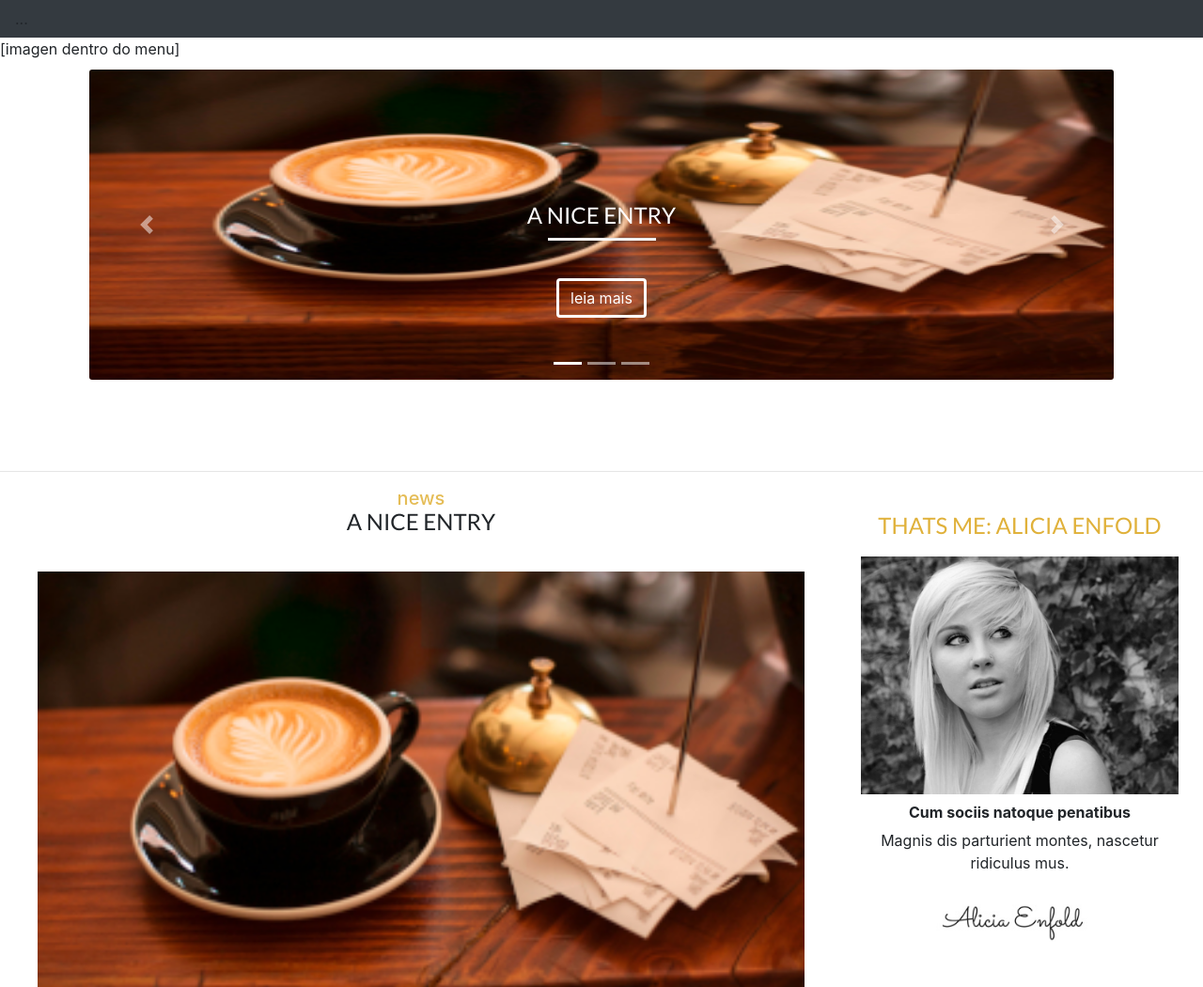
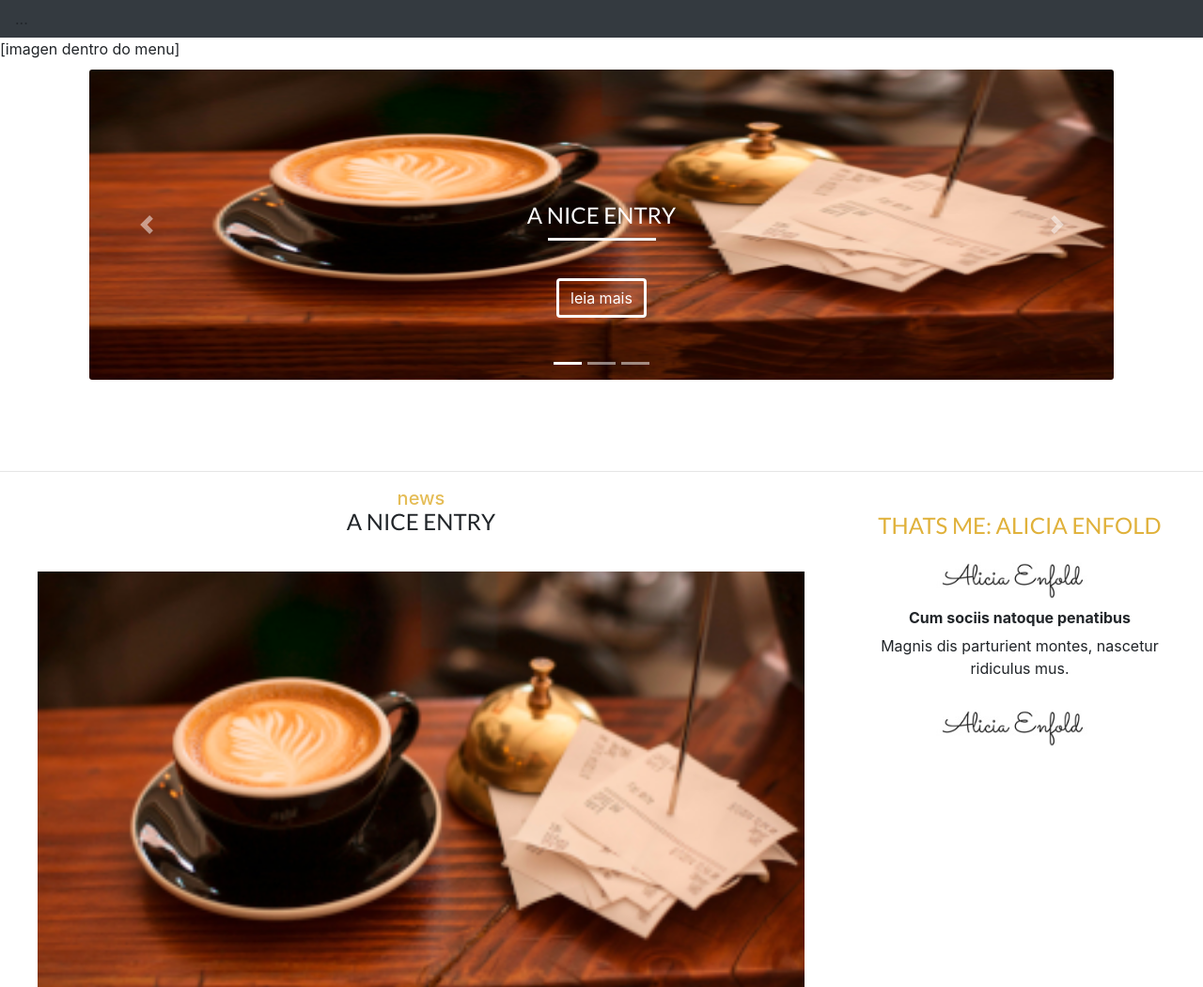
Before and after one commit to p4lad1n030/ProjetoTeste, a plain HTML site: page index.html in a window 1280 px wide. Shown: the top 1050 px of the page at 94% size. Drawn offline with nearby package versions, Linux system fonts and the light colour scheme.

Commit message:
Update index.html

```diff
--- a/index.html
+++ b/index.html
@@ -297,7 +297,7 @@
   <!-- aside lateral com o conteudo principal -->
   <aside class="aside hidemobile pr-3 container-lg">
     <h4 class="haside mt-0 text-center">THATS ME: ALICIA ENFOLD</h4>
-    <img src="/assets/images/aliceenfold.jpeg" alt="">
+    <img src="/assets/images/alicia.jpg" alt="">
       <h6 class="hasidep text-center">Cum sociis natoque penatibus</h6>
     <p class="text-center">
       Magnis dis parturient montes, nascetur ridiculus mus.
```
